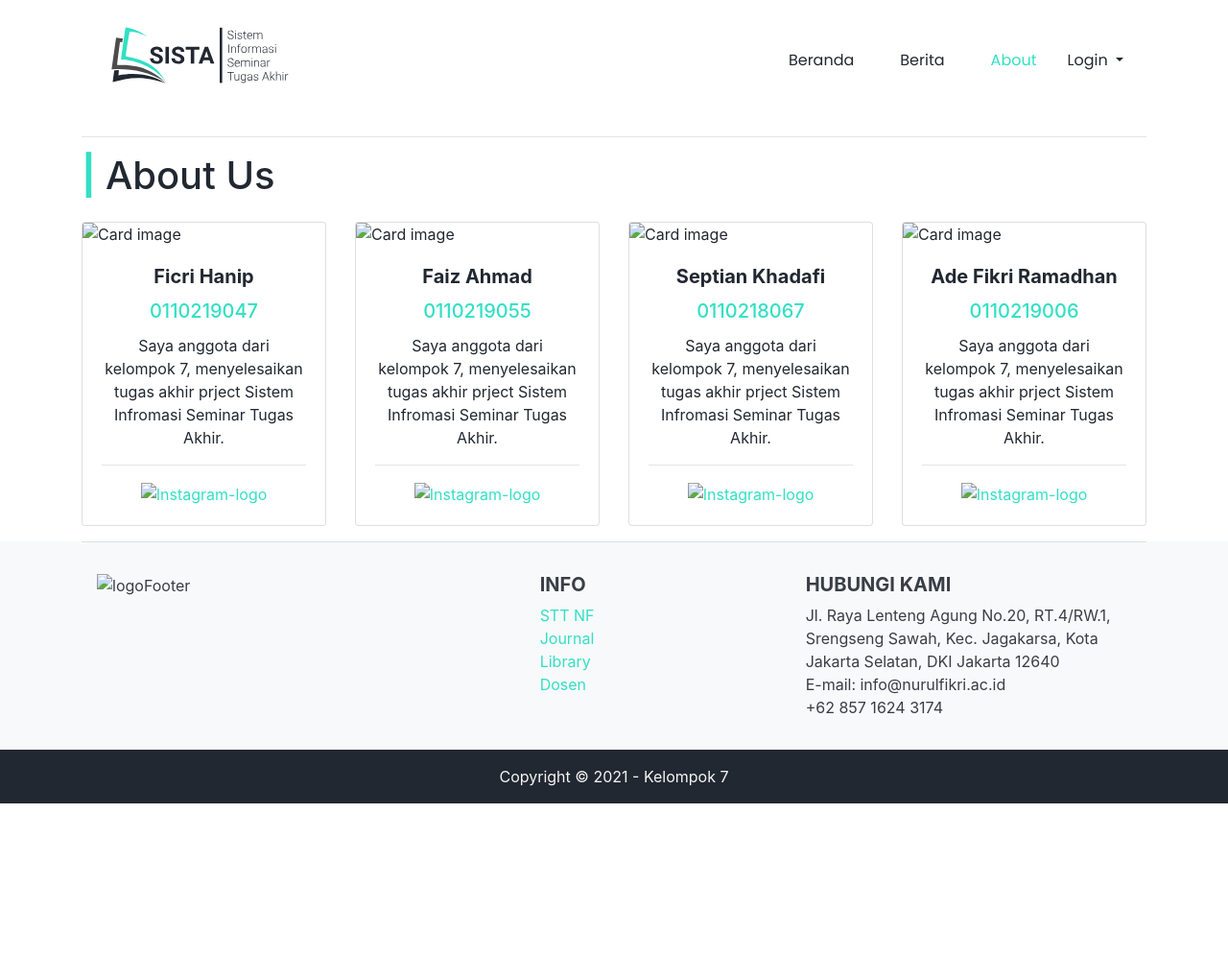
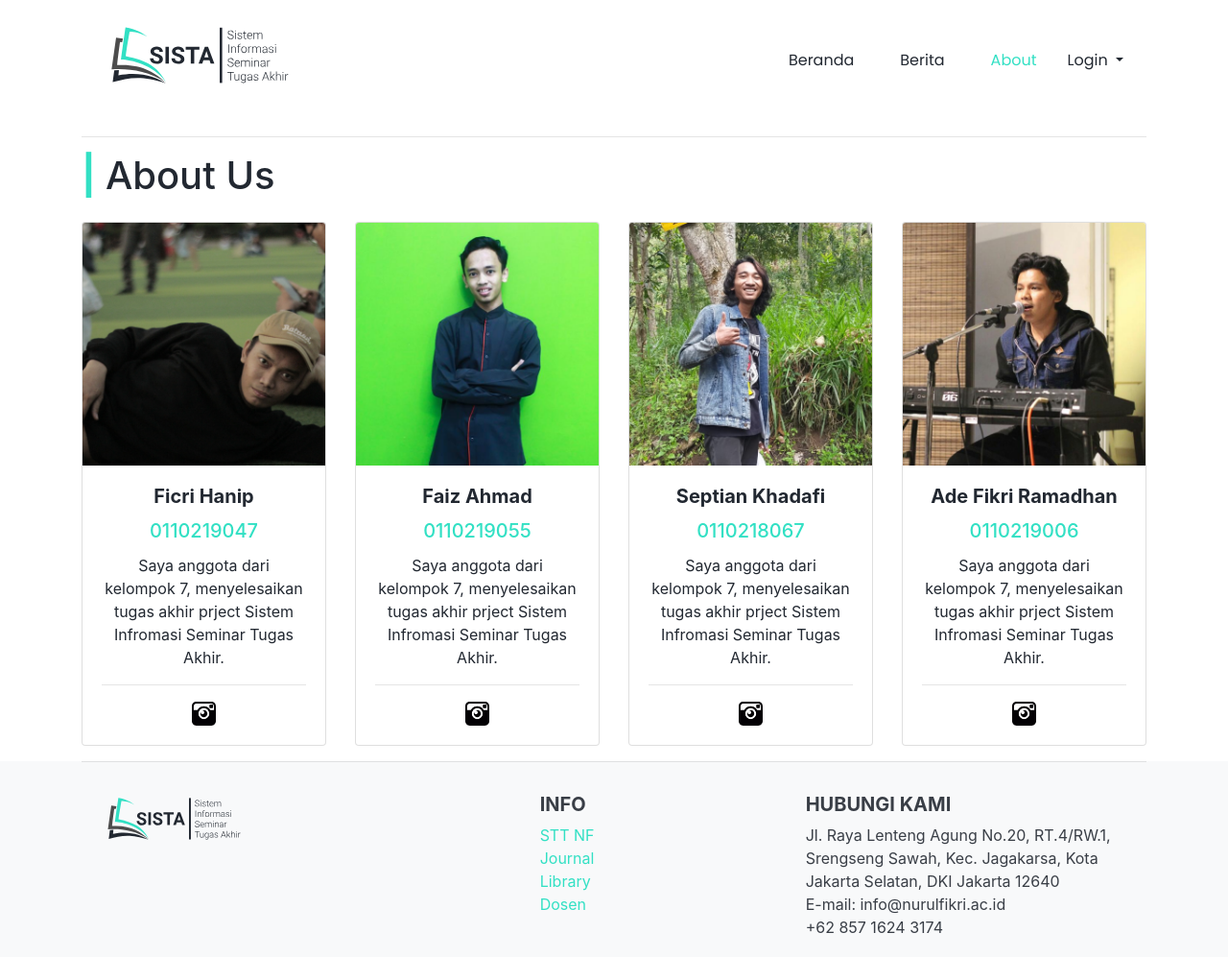
Before and after one commit to bangef/sista-kelompok7.github.io, a plain HTML site: page about.html in a window 1280 px wide. Shown: the top 997 px of the page at 96% size. Before the commit the page ends 837 px from the top, so only its background shows below. Drawn offline with nearby package versions, Linux system fonts and the light colour scheme.

Commit message:
hapus foto & perbaikan path images

```diff
--- a/about.html
+++ b/about.html
@@ -20,7 +20,7 @@
     <div class="container">
         <nav class="navbar navbar-expand-lg navbar-default bg-white">
             <a class="navbar-brand" href="index.html">
-                <img src="img/logo/Logo.svg" width="200" height="100" alt="logoWeb">
+                <img src="./img/logo/Logo.svg" width="200" height="100" alt="logoWeb">
             </a>
             <button class="navbar-toggler" type="button" data-toggle="collapse" data-target="#navbarSupportedContent"
                 aria-controls="navbarSupportedContent" aria-expanded="false" aria-label="Toggle navigation">
@@ -116,7 +116,7 @@
         <h1 class="display-5"><span class="color">|</span class="text-sista">About Us</h1>
         <div class="card-deck mt-4">
             <div class="card">
-                <img class="card-img-top" src="../src/img/about/about_foto_ficri.png" alt="Card image"
+                <img class="card-img-top" src="./img/about/about_foto_ficri.png" alt="Card image"
                     style="width:100%">
                 <div class="card-body text-center">
                     <h5 class="card-title font-weight-bold">Ficri Hanip</h5>
@@ -127,11 +127,11 @@
                     </p>
                     <hr>
                     <a target="_blank" href="https://www.instagram.com/ficrihnp"><img
-                            src="../src/img/about/instagram.svg" style="width: 25px;" alt="Instagram-logo"></a>
+                            src="./img/about/instagram.svg" style="width: 25px;" alt="Instagram-logo"></a>
                 </div>
             </div>
             <div class="card">
-                <img class="card-img-top" src="../src/img/about/about_foto_faiz.png" alt="Card image"
+                <img class="card-img-top" src="./img/about/about_foto_faiz.png" alt="Card image"
                     style="width: 100%">
                 <div class="card-body text-center">
                     <h5 class="card-title font-weight-bold">Faiz Ahmad</h5>
@@ -142,12 +142,12 @@
                     </p>
                     <hr>
                     <a target="_blank" href="https://www.instagram.com/faizz.a__"><img
-                            src="../src/img/about/instagram.svg" style="width: 25px;" alt="Instagram-logo"></a>
+                            src="./img/about/instagram.svg" style="width: 25px;" alt="Instagram-logo"></a>
                 </div>
             </div>
 
             <div class="card">
-                <img class="card-img-top" src="../src/img/about/about_foto_dapoy.png" alt="Card image"
+                <img class="card-img-top" src="./img/about/about_foto_dapoy.png" alt="Card image"
                     style="width:100%">
                 <div class="card-body text-center">
                     <h5 class="card-title font-weight-bold">Septian Khadafi</h5>
@@ -158,11 +158,11 @@
                     </p>
                     <hr>
                     <a target="_blank" href="https://www.instagram.com/adapoeyy/"><img
-                            src="../src/img/about/instagram.svg" style="width: 25px;" alt="Instagram-logo"></a>
+                            src="./img/about/instagram.svg" style="width: 25px;" alt="Instagram-logo"></a>
                 </div>
             </div>
             <div class="card">
-                <img class="card-img-top" src="../src/img/about/about_foto_ade.png" alt="Card image" style="width:100%">
+                <img class="card-img-top" src="./img/about/about_foto_ade.png" alt="Card image" style="width:100%">
                 <div class="card-body text-center">
                     <h5 class="card-title font-weight-bold">Ade Fikri Ramadhan</h5>
                     <h5 class="card-title color-text">0110219006</h5>
@@ -172,7 +172,7 @@
                     </p>
                     <hr>
                     <a target="_blank" href="https://www.instagram.com/adefikriramadhan"><img
-                            src="../src/img/about/instagram.svg" style="width: 25px;" alt="Instagram-logo"></a>
+                            src="./img/about/instagram.svg" style="width: 25px;" alt="Instagram-logo"></a>
                 </div>
             </div>
         </div>
@@ -188,7 +188,7 @@
                     <div class="row">
                         <div class="col-md-5">
                             <address>
-                                <img src="../src/img/logo/Logo.svg" style="width: 150px; height: auto;"
+                                <img src="./img/logo/Logo.svg" style="width: 150px; height: auto;"
                                     alt="logoFooter">
                             </address>
                         </div>
```
Also changed, not shown: img/favicon/apple-touch-icon-114x114.png (deleted), img/favicon/apple-touch-icon-120x120.png (deleted), img/favicon/apple-touch-icon-144x144.png (deleted), img/favicon/apple-touch-icon-152x152.png (deleted), img/favicon/apple-touch-icon-180x180.png (deleted), img/favicon/apple-touch-icon-57x57.png (deleted), img/favicon/apple-touch-icon-72x72.png (deleted), img/favicon/apple-touch-icon-76x76.png (deleted), img/favicon/favicon.ico (deleted), img/favicon/iconifier-readme.txt (deleted).
